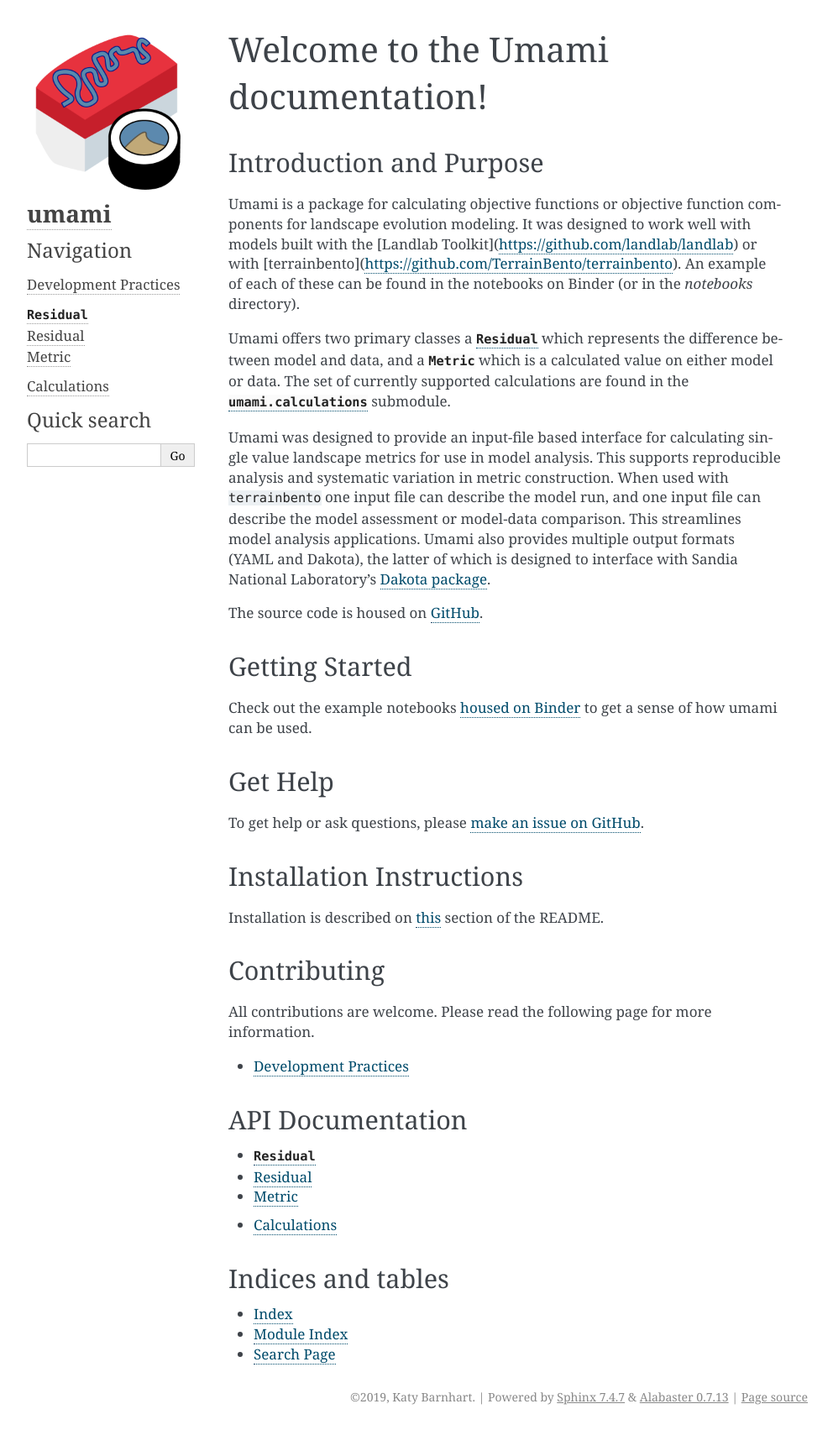
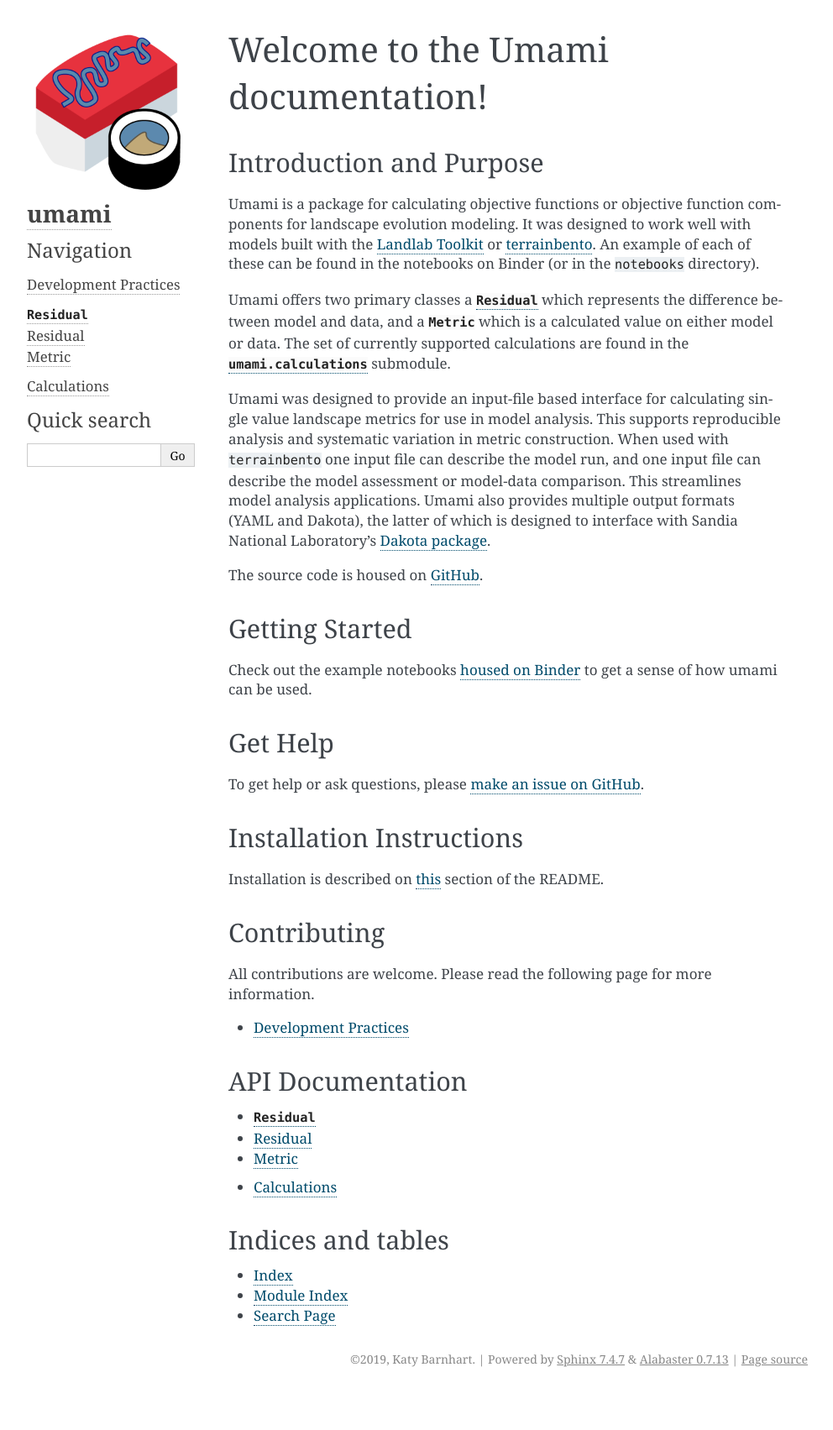
Before and after one commit to TerrainBento/umami, a Sphinx documentation site: the page built from docs/source/index.rst, in a window 1280 px wide. Shown: the whole page at 84% size, without its empty margins (148-1140 px from the left). Built offline with Sphinx 7.4.7, drawn with Linux system fonts in a browser that asks for light colours; after the commit the page ends 1658 px from its top, so only the background shows below that.

Commit message:
fixing urls

```diff
--- a/docs/source/index.rst
+++ b/docs/source/index.rst
@@ -7,10 +7,9 @@ Introduction and Purpose
 
 Umami is a package for calculating objective functions or objective function
 components for landscape evolution modeling. It was designed to work well with
-models built with the [Landlab Toolkit](https://github.com/landlab/landlab) or
-with [terrainbento](https://github.com/TerrainBento/terrainbento). An example
-of each of these can be found in the notebooks on Binder (or in the `notebooks`
-directory).
+models built with the `Landlab Toolkit`_ or `terrainbento`_. An example
+of each of these can be found in the notebooks on Binder (or in the
+``notebooks`` directory).
 
 Umami offers two primary classes a :py:class:`Residual`
 which represents the difference between model and data, and a
```
